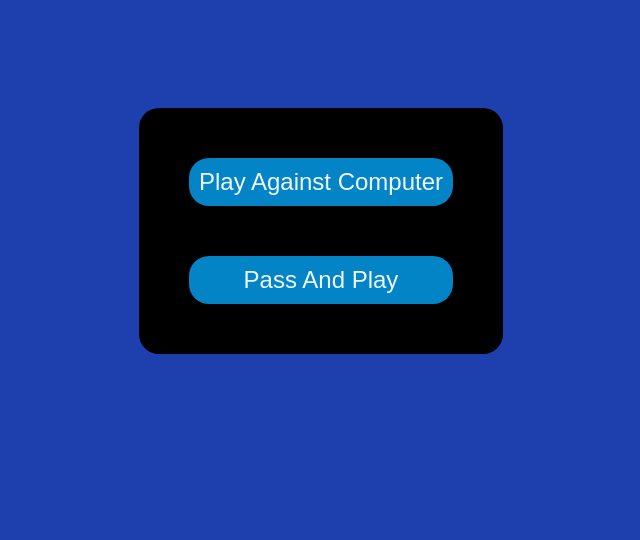
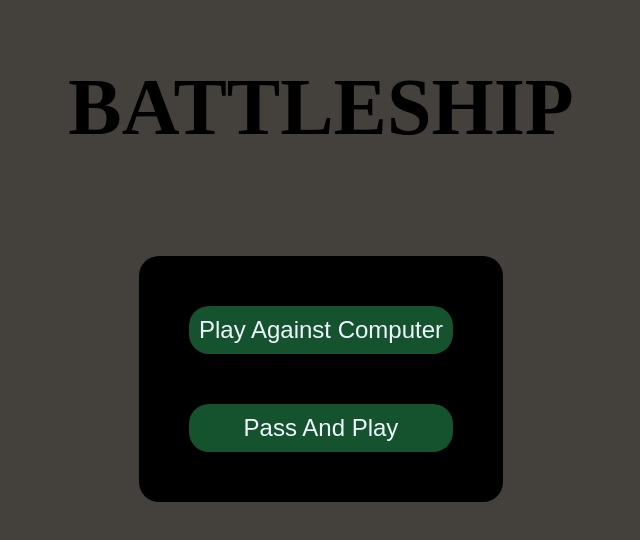
Before and after one commit to sinan-894/odin-battleship, a website with bundled scripts: page src/template.html in a window 1280 px wide. Shown: the whole page, without its empty margins (319-959 px from the left). Built offline with nearby package versions, Linux system fonts and the light colour scheme.

Commit message:
Add a heading

```diff
--- a/src/modes.js
+++ b/src/modes.js
@@ -20,11 +20,19 @@ export function selectModeInterface(){
     container.appendChild(computer)
     container.appendChild(twoPlayer)
 
+    parent.appendChild(heading())
     parent.appendChild(container)
 
     return parent
 
 
+}
+
+function heading(){
+    const heading = document.createElement('h1');
+    heading.classList.add('heading')
+    heading.textContent = "BATTLESHIP"
+    return heading
 }
 
 function onComputer(playerOne){
--- a/src/style.css
+++ b/src/style.css
@@ -3,19 +3,24 @@ body{
     --top-pos-selector:0px;
     --test-border:0px solid black;
     --div-bg-color:black;
-    --main-bg-color:#1e40af;
+    --main-bg-color:#44403c;
     --font-color:aliceblue;
     --dialog-button-color:oklch(44.4% 0.011 73.639);
     --dialog-input-bg-color:#1c1c1c;
     --dialog-bg-color:#171717;
     --cell-bg-color:#38bdf8;
-    --place-ship-page-button-color:#0284c7;
+    --place-ship-page-button-color:#14532d;
     background-color: var(--main-bg-color);
 
 }
 
+.heading{
+    font-size: 5em;
+}
+
 .top-div{
     display: flex;
+    flex-direction: column;
     align-items: center;
     justify-content: center;
     background-color: var(--main-bg-color);
@@ -35,7 +40,7 @@ body{
 
 /* select mode */
 .mode-selector-div{
-    margin-top: 100px;
+    margin-top: 50px;
     display: flex;
     flex-direction: column;
     align-items: center;
```
